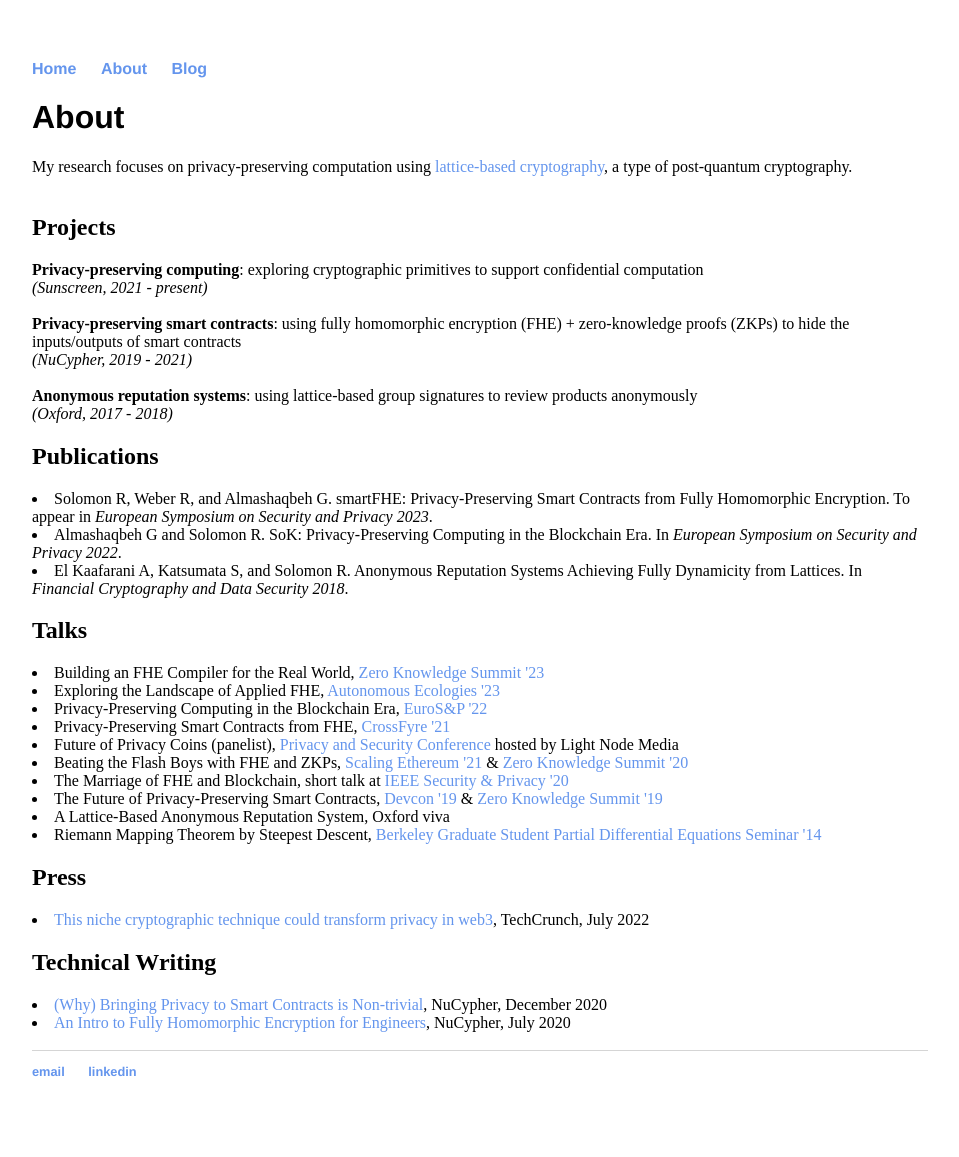
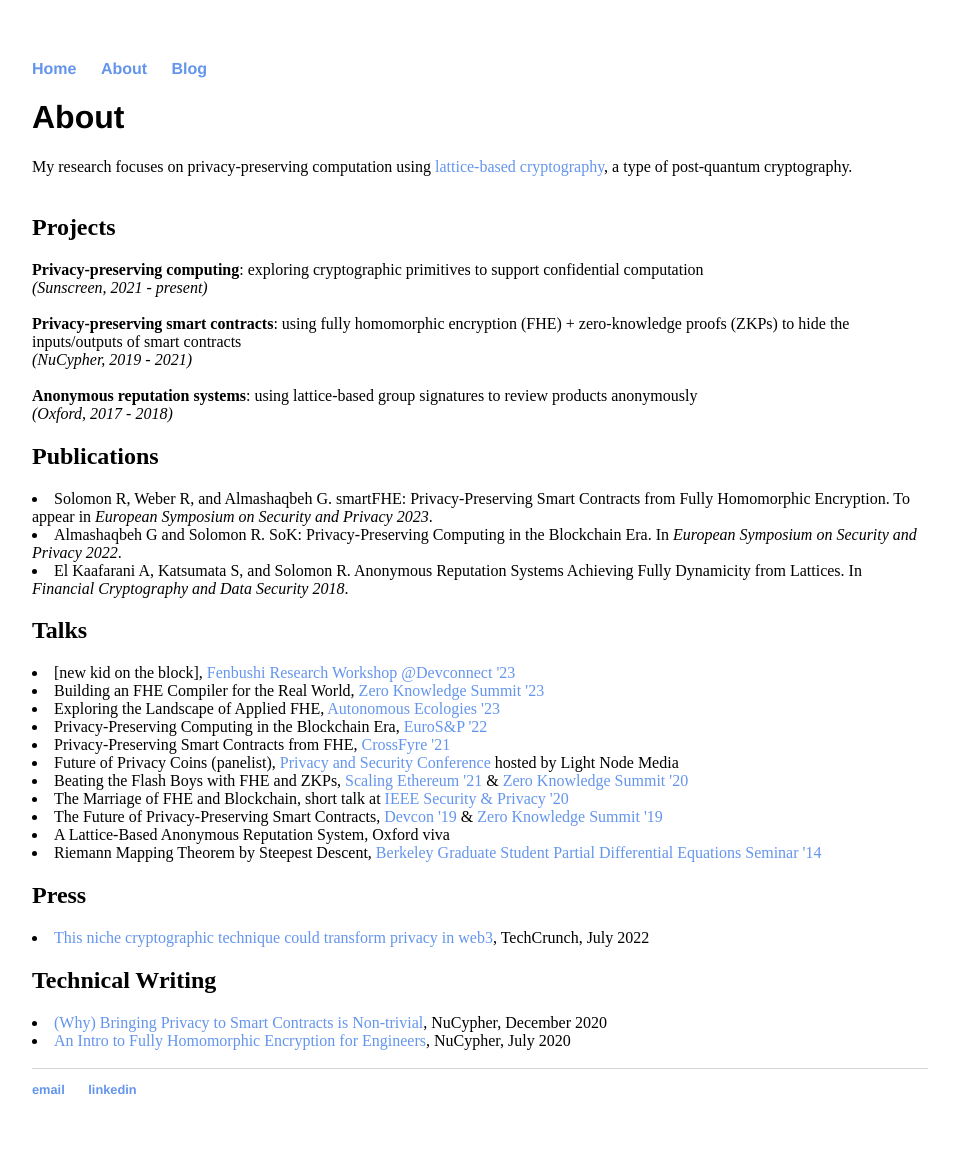
Before and after one commit to ravital/ravital.github.io, a Jekyll site: the page built from about/index.html, in a window 1280 px wide. Shown: the whole page, without its empty margins (160-1119 px from the left). Built offline with Jekyll 4.4.1, drawn with Linux system fonts in a browser that asks for light colours.

Commit message:
Update index.html

```diff
--- a/about/index.html
+++ b/about/index.html
@@ -22,6 +22,7 @@ title: About Ravital Solomon
 
 
 			<h2>Talks</h2>
+			<li>[new kid on the block], <a href="https://lu.ma/fenbushiprivacy">Fenbushi Research Workshop @Devconnect '23</a></li>
 			<li>Building an FHE Compiler for the Real World, <a href="https://www.zksummit.com/">Zero Knowledge Summit '23</a></li>
 			<li>Exploring the Landscape of Applied FHE, <a href="https://www.autonomousecologies.xyz/">Autonomous Ecologies '23</a></li>
 			<li>Privacy-Preserving Computing in the Blockchain Era, <a href="https://www.ieee-security.org/TC/EuroSP2022/">EuroS&P '22</a></li>
```
